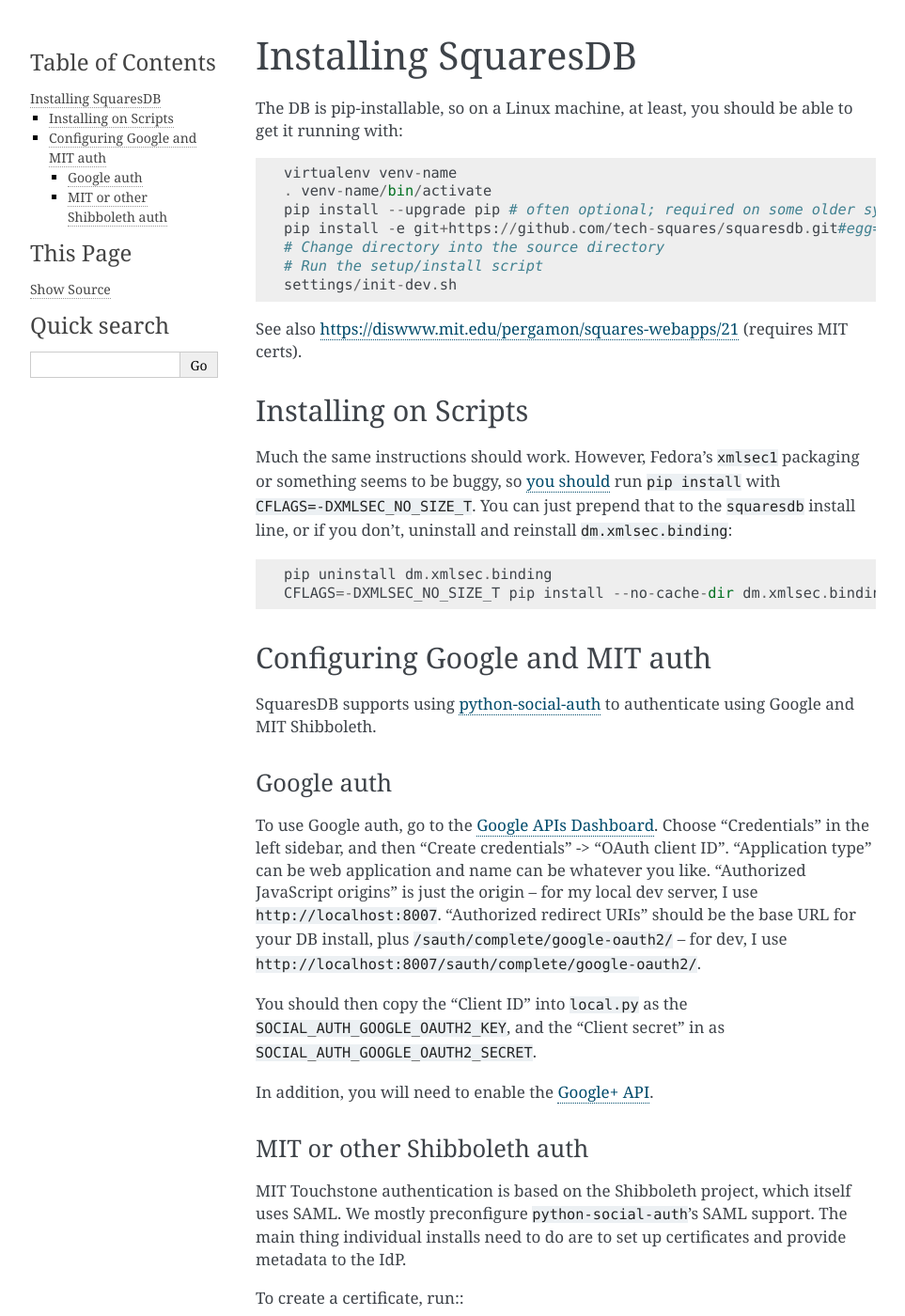
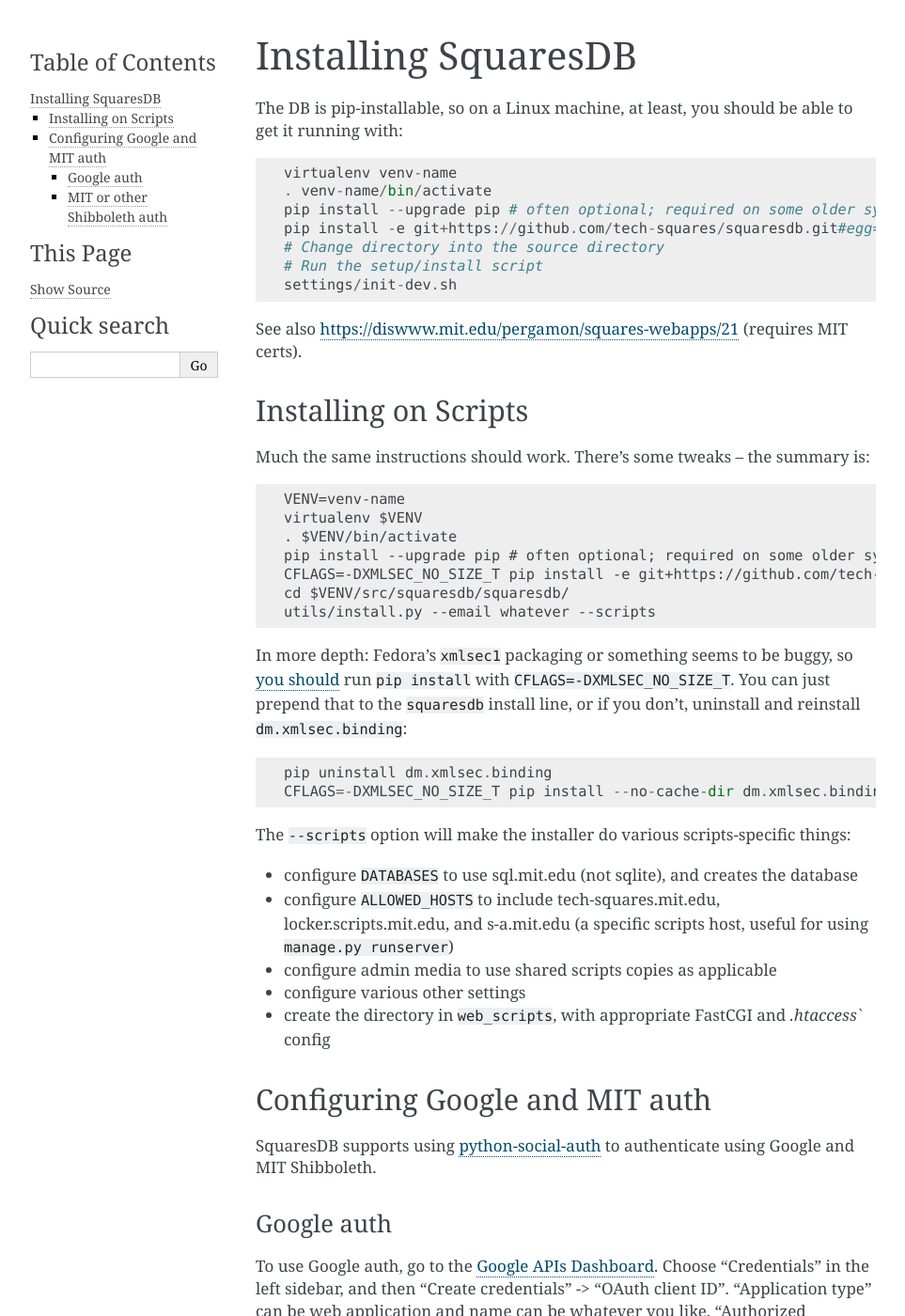
Before and after one commit to tech-squares/squaresdb, a Sphinx documentation site: the page built from docs/installing.rst, in a window 1280 px wide and 1400 px high. Shown: the whole window at 94% size, without its empty margins (148-1111 px from the left). Built offline with Sphinx 7.4.7, drawn with Linux system fonts in a browser that asks for light colours; pages that are not in the unit, such as notebooks, are missing from menus.

Commit message:
Expand the scripts install instructions

```diff
--- a/docs/installing.rst
+++ b/docs/installing.rst
@@ -3,6 +3,7 @@
 
 The DB is pip-installable, so on a Linux machine, at least, you should be
 able to get it running with::
+
   virtualenv venv-name
   . venv-name/bin/activate
   pip install --upgrade pip # often optional; required on some older systems (like scripts.mit.edu)
@@ -16,16 +17,36 @@
 Installing on Scripts
 ---------------------
 
-Much the same instructions should work. However, Fedora's ``xmlsec1`` packaging
-or something seems to be buggy, so `you should`_ run ``pip install`` with
-``CFLAGS=-DXMLSEC_NO_SIZE_T``. You can just prepend that to the ``squaresdb``
-install line, or if you don't, uninstall and reinstall ``dm.xmlsec.binding``::
+Much the same instructions should work. There's some tweaks -- the summary is::
+
+  VENV=venv-name
+  virtualenv $VENV
+  . $VENV/bin/activate
+  pip install --upgrade pip # often optional; required on some older systems (like scripts.mit.edu)
+  CFLAGS=-DXMLSEC_NO_SIZE_T pip install -e git+https://github.com/tech-squares/squaresdb.git@master#egg=squaresdb
+  cd $VENV/src/squaresdb/squaresdb/
+  utils/install.py --email whatever --scripts
+
+In more depth: Fedora's ``xmlsec1`` packaging or something seems to be buggy,
+so `you should`_ run ``pip install`` with ``CFLAGS=-DXMLSEC_NO_SIZE_T``. You
+can just prepend that to the ``squaresdb`` install line, or if you don't,
+uninstall and reinstall ``dm.xmlsec.binding``::
 
   pip uninstall dm.xmlsec.binding
   CFLAGS=-DXMLSEC_NO_SIZE_T pip install --no-cache-dir dm.xmlsec.binding
 
 .. _you should: https://github.com/onelogin/python-saml/issues/30#issuecomment-329553833
 
+The ``--scripts`` option will make the installer do various scripts-specific
+things:
+
+- configure ``DATABASES`` to use sql.mit.edu (not sqlite), and creates the database
+- configure ``ALLOWED_HOSTS`` to include tech-squares.mit.edu,
+  locker.scripts.mit.edu, and s-a.mit.edu (a specific scripts host, useful for
+  using ``manage.py runserver``)
+- configure admin media to use shared scripts copies as applicable
+- configure various other settings
+- create the directory in ``web_scripts``, with appropriate FastCGI and `.htaccess`` config
 
 
 Configuring Google and MIT auth
```
Also changed, not shown: 1 other file.
